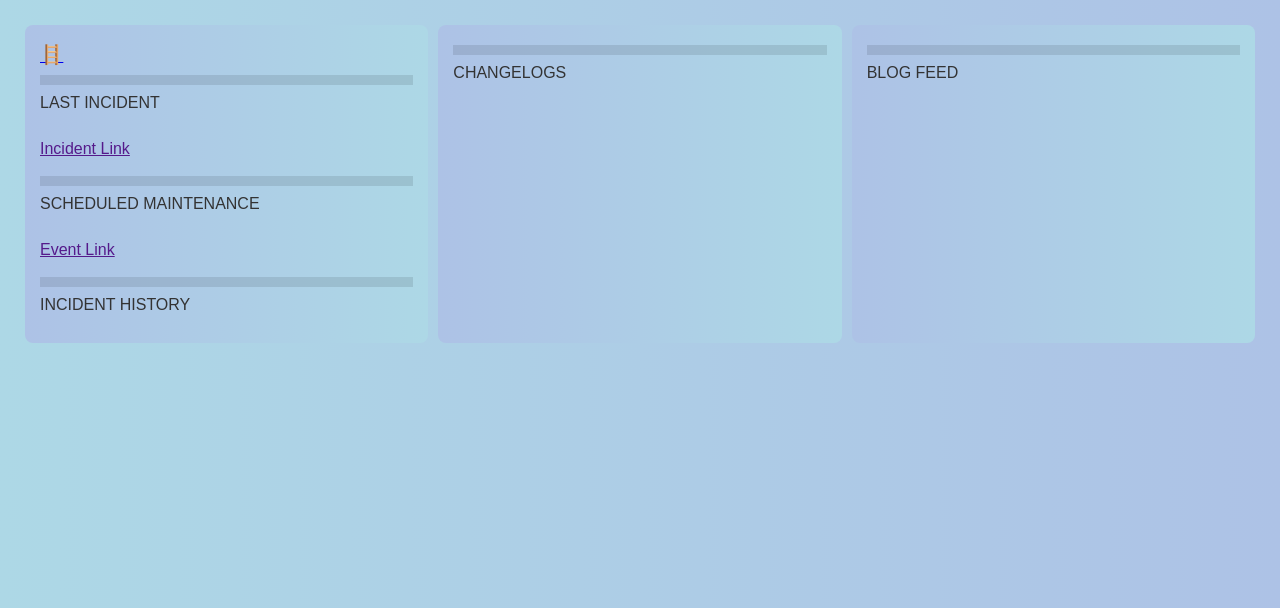
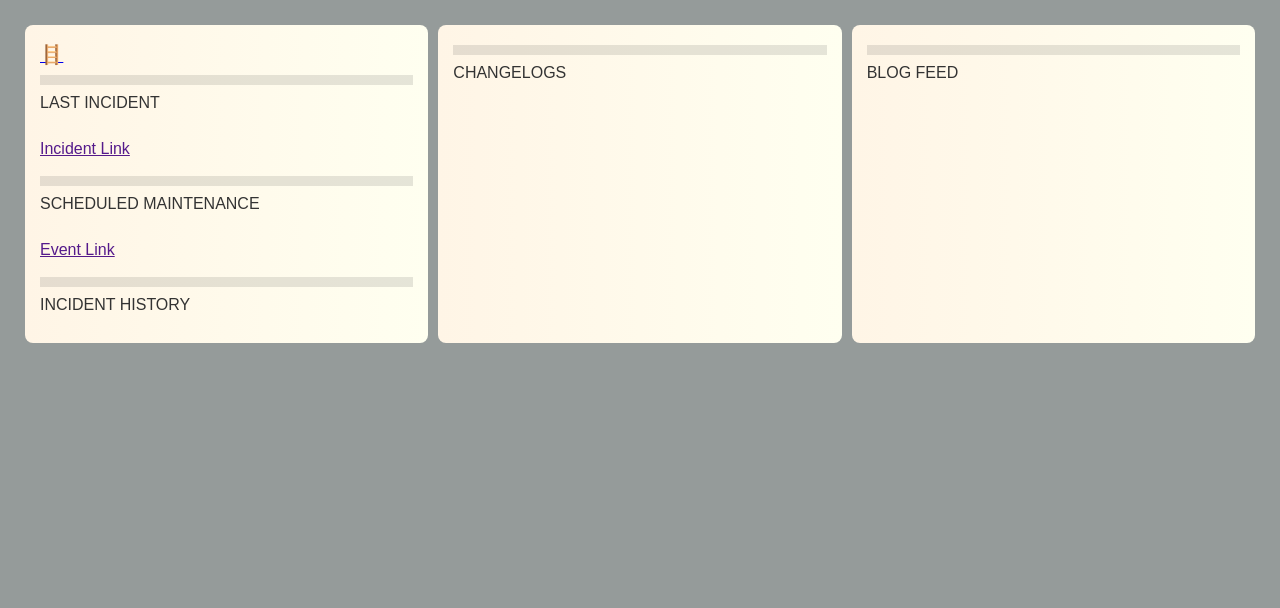
Before and after one commit to grmtek/grmdash, a Flask app: template templates/dashboard.html in a window 1280 px wide. Shown: the top 608 px of the page. Run offline with Flask 3, Linux system fonts and the light colour scheme; the template is opened without the code that fills it, so the values that code supplies are empty; parts of the project's set-up code (start-up, migrations or seed data) failed here and were passed over.

Commit message:
Update styles.css

```diff
--- a/static/styles/styles.css
+++ b/static/styles/styles.css
@@ -6,7 +6,7 @@
 
 body {
     font-family: Arial, sans-serif;
-    background: linear-gradient(to right, #add8e6, #adc2e6);
+    background: linear-gradient(to right, #959b9a, #959b9a);
     color: #333;
     line-height: 1.6;
     padding: 20px;
@@ -20,7 +20,7 @@ body {
 
 .container {
     #background: rgba(255, 255, 255, 0.9);
-    background: linear-gradient(to left, #add8e6, #adc2e6);
+    background: linear-gradient(to left, #FFFFF0, #fff5e6);
     padding: 15px; /* Padding inside containers */
     border-radius: 8px;
     box-shadow: 5 4px 10px rgba(0, 0, 0, 0.1);
```
